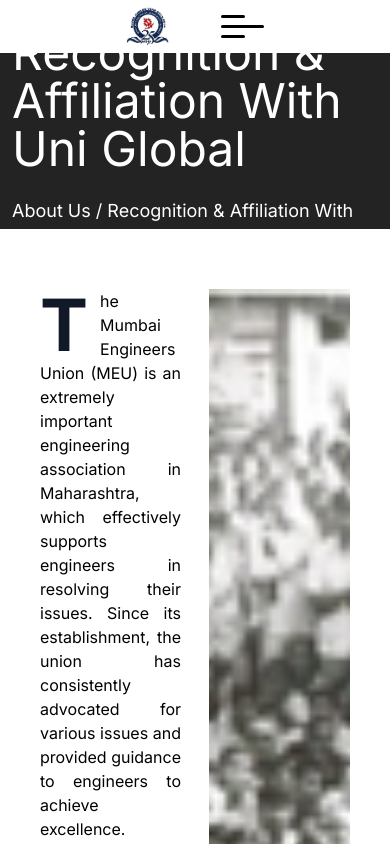
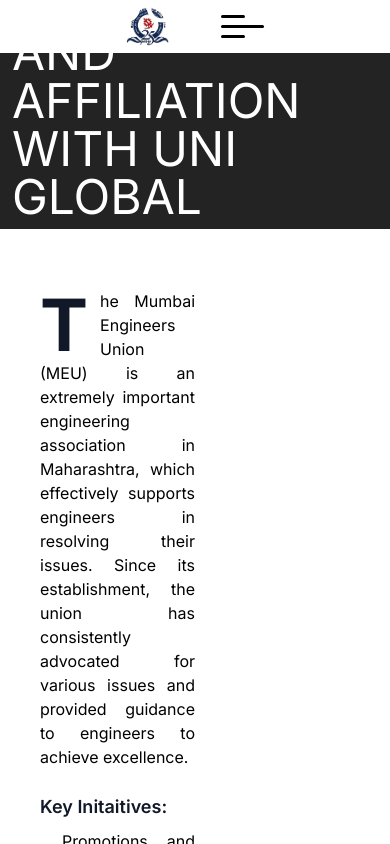
Before and after one commit to Rizvi-Ahmed-Abbas-Nasir/MEA_Project, a Next.js app: page /recognition-and-affiliation in a window 390 px wide. Shown: the top 844 px of the page. Built offline with nearby package versions, Linux system fonts and the light colour scheme; no server answers.

Commit message:
some ui stuff

```diff
--- a/src/Components/Header.jsx
+++ b/src/Components/Header.jsx
@@ -40,7 +40,7 @@
   };
 
   return (
-    <div className="HeaderContainer shadow-lg w-full flex flex-col text-white md:mt-10 bg-white ">
+    <div className="HeaderContainer shadow-lg w-full flex flex-col text-white bg-white ">
       <div className="NavContainer hidden w-full h-[4.2vh] bg-[#c72626] justify-between justify-items-center items-center xl:flex ">
         <div className="flex justify-center pl-10">
           <h4 className="text-white text-[0.9rem] font-bold ">
--- a/src/app/(about-us)/recognition-and-affiliation/page.jsx
+++ b/src/app/(about-us)/recognition-and-affiliation/page.jsx
@@ -8,11 +8,11 @@
     <Header />
     <main>
       <section className="h-44 bg-[#232323] flex justify-center items-center flex-col text-white">
-        <h1 className="text-5xl p-3">Recognition & Affiliation With Uni Global</h1>
-        <p className="text-lg p-3"> About Us / Recognition & Affiliation With Uni Global</p>
+        <h1 className="text-5xl p-3">RECOGNITION AND AFFILIATION WITH UNI GLOBAL</h1>
+        <p className="text-lg p-3"> About Us / Recognition & Affiliation with uni global</p>
       </section>
       <section className='px-10 py-10'>
-        <div className='flex gap-7 py-5'>
+        <div className='flex justify-between flex-col md:justify-normal md:flex-row gap-7 py-5'>
           <div className='w-[50%]'>
             <div className='  first-letter:text-7xl first-letter:font-bold first-letter:text-gray-900 first-letter:me-3 first-letter:float-start text-justify'> The Mumbai Engineers Union (MEU) is an extremely important engineering association in Maharashtra, which effectively supports engineers in resolving their issues. Since its establishment, the union has consistently advocated for various issues and provided guidance to engineers to achieve excellence.
 
```
